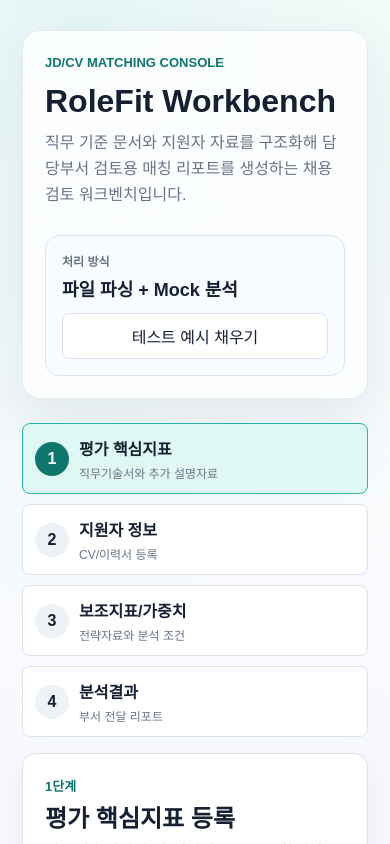
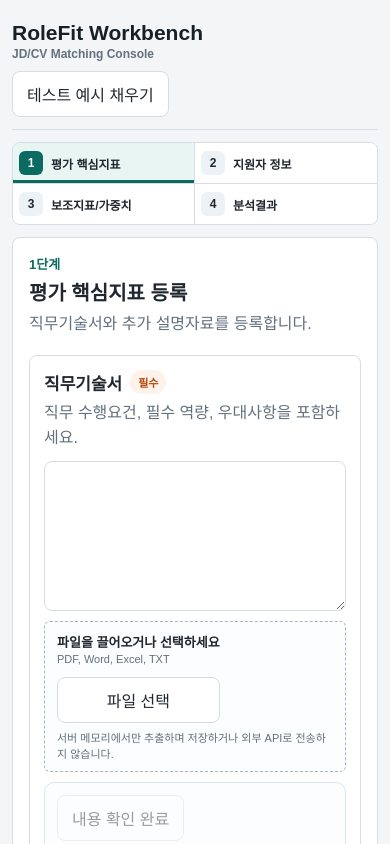
Before and after one commit to vibesong2042/-v2.0, a Next.js app: page / in a window 390 px wide. Shown: the top 844 px of the page. Built offline with nearby package versions, Linux system fonts and the light colour scheme.

Commit message:
Redesign RoleFit as an operations console

```diff
--- a/app/components/DocumentInputCard.tsx
+++ b/app/components/DocumentInputCard.tsx
@@ -185,12 +185,16 @@ export function DocumentInputCard({
           ref={inputRef}
           type="file"
         />
-        <strong>파일을 끌어오거나 선택하세요</strong>
-        <span>PDF, Word, Excel, TXT 파일을 지원합니다.</span>
-        <small>현재 파일은 서버 메모리에서만 텍스트 추출하며 저장하지 않고 외부 API로 전송하지 않습니다.</small>
-        <button type="button" onClick={() => inputRef.current?.click()}>
-          파일 선택
-        </button>
+        <div className="compactUploadRow">
+          <div>
+            <strong>파일을 끌어오거나 선택하세요</strong>
+            <span>PDF, Word, Excel, TXT</span>
+          </div>
+          <button type="button" onClick={() => inputRef.current?.click()}>
+            파일 선택
+          </button>
+        </div>
+        <small>서버 메모리에서만 추출하며 저장하거나 외부 API로 전송하지 않습니다.</small>
       </div>
 
       {value.parseStatus === "parsing" ? <p className="parseInfo">문서 텍스트를 추출하고 있습니다.</p> : null}
--- a/app/components/StepNav.tsx
+++ b/app/components/StepNav.tsx
@@ -23,6 +23,7 @@ export function StepNav({
 
         return (
           <button
+            aria-current={state === "active" ? "step" : undefined}
             className={`stepButton ${state}`}
             key={step.title}
             onClick={() => onSelect(index)}
--- a/app/globals.css
+++ b/app/globals.css
@@ -1,17 +1,17 @@
 :root {
-  --bg: #f5f7fb;
+  --bg: #f3f5f7;
   --surface: #ffffff;
-  --surface-soft: #f8fbff;
-  --ink: #162033;
-  --muted: #697586;
-  --line: #dce4ef;
-  --accent: #2bb3a3;
-  --accent-strong: #0f766e;
-  --accent-soft: #dff8f4;
+  --surface-soft: #f7f9fa;
+  --ink: #20272f;
+  --muted: #63707d;
+  --line: #d7dde2;
+  --accent: #138a7e;
+  --accent-strong: #0b6b62;
+  --accent-soft: #e8f5f3;
   --blue: #3563e9;
   --danger: #b42318;
   --ok: #087443;
-  --shadow: 0 18px 50px rgba(30, 41, 59, 0.08);
+  --shadow: 0 4px 14px rgba(31, 42, 55, 0.06);
 }
 
 * {
@@ -20,9 +20,7 @@
 
 body {
   margin: 0;
-  background:
-    radial-gradient(circle at 20% 0%, rgba(43, 179, 163, 0.12), transparent 28%),
-    linear-gradient(180deg, #ffffff 0%, var(--bg) 42%);
+  background: var(--bg);
   color: var(--ink);
   font-family:
     Arial,
@@ -46,6 +44,15 @@ button {
   padding: 10px 14px;
 }
 
+button:focus-visible,
+input:focus-visible,
+select:focus-visible,
+textarea:focus-visible,
+summary:focus-visible {
+  outline: 3px solid rgba(19, 138, 126, 0.24);
+  outline-offset: 2px;
+}
+
 button:disabled {
   cursor: not-allowed;
   opacity: 0.45;
@@ -59,55 +66,69 @@ button:disabled {
 }
 
 .shell {
-  width: min(1280px, 100%);
+  width: min(1360px, 100%);
   margin: 0 auto;
-  padding: 30px 22px 48px;
+  padding: 18px 22px 48px;
 }
 
-.appHero {
-  display: grid;
-  grid-template-columns: minmax(0, 1fr) 260px;
-  gap: 28px;
-  align-items: end;
-  margin-bottom: 24px;
-  padding: 32px;
-  border: 1px solid rgba(220, 228, 239, 0.75);
-  border-radius: 18px;
-  background: rgba(255, 255, 255, 0.8);
-  box-shadow: var(--shadow);
+.appHeader {
+  display: flex;
+  min-height: 64px;
+  align-items: center;
+  justify-content: space-between;
+  gap: 20px;
+  margin-bottom: 12px;
+  border-bottom: 1px solid var(--line);
+  background: transparent;
 }
 
-.appHero h1 {
-  max-width: 760px;
-  margin: 0 0 12px;
-  font-size: clamp(32px, 4vw, 56px);
-  letter-spacing: 0;
-  line-height: 1.08;
+.productIdentity {
+  display: flex;
+  min-width: 0;
+  align-items: baseline;
+  gap: 12px;
 }
 
-.appHero p {
-  max-width: 700px;
+.productIdentity h1 {
   margin: 0;
-  color: var(--muted);
-  line-height: 1.6;
+  color: #172027;
+  font-size: 21px;
+  line-height: 1.2;
 }
 
-.eyebrow {
-  margin: 0 0 10px !important;
-  color: var(--accent-strong) !important;
-  font-size: 13px;
-  font-weight: 900;
-  text-transform: uppercase;
+.productIdentity span {
+  color: var(--muted);
+  font-size: 12px;
+  font-weight: 700;
 }
 
-.heroStatus {
-  border: 1px solid var(--line);
-  border-radius: 14px;
-  background: var(--surface-soft);
-  padding: 16px;
+.workspaceStatus {
+  display: flex;
+  flex-wrap: wrap;
+  align-items: center;
+  justify-content: flex-end;
+  gap: 8px;
 }
 
-.heroStatus span,
+.environmentBadge {
+  display: inline-flex;
+  min-height: 28px;
+  align-items: center;
+  border: 1px solid #9dc8c1;
+  border-radius: 6px;
+  background: #edf8f6;
+  color: #17665b;
+  padding: 4px 9px;
+  font-size: 12px;
+  font-weight: 800;
+}
+
+.environmentBadge.muted {
+  border-color: var(--line);
+  background: #f7f8f9;
+  color: var(--muted);
+}
+
 .scoreSummary span {
   display: block;
   margin-bottom: 6px;
@@ -116,31 +137,32 @@ button:disabled {
   font-weight: 800;
 }
 
-.heroStatus strong {
-  display: block;
-  font-size: 18px;
-}
-
-.heroStatus button {
-  margin-top: 12px;
-  width: 100%;
-}
-
 .stepNav {
   display: grid;
   grid-template-columns: repeat(4, minmax(0, 1fr));
-  gap: 10px;
-  margin-bottom: 16px;
+  gap: 0;
+  margin-bottom: 12px;
+  border: 1px solid var(--line);
+  border-radius: 8px;
+  background: #fff;
+  overflow: hidden;
 }
 
 .stepButton {
   display: grid;
-  grid-template-columns: 34px minmax(0, 1fr);
-  gap: 10px;
+  grid-template-columns: 28px minmax(0, 1fr);
+  gap: 8px;
   align-items: center;
-  min-height: 78px;
-  padding: 12px;
+  min-height: 60px;
+  border: 0;
+  border-right: 1px solid var(--line);
+  border-radius: 0;
+  padding: 9px 12px;
   text-align: left;
+}
+
+.stepButton:last-child {
+  border-right: 0;
 }
 
 .stepButton strong,
@@ -155,20 +177,20 @@ button:disabled {
 }
 
 .stepButton.active {
-  border-color: var(--accent);
+  box-shadow: inset 0 -3px 0 var(--accent-strong);
   background: var(--accent-soft);
 }
 
 .stepButton.complete {
-  background: #f1f7ff;
+  background: #f7faf9;
 }
 
 .stepIndex {
   display: grid;
   place-items: center;
-  width: 34px;
-  height: 34px;
-  border-radius: 999px;
+  width: 28px;
+  height: 28px;
+  border-radius: 6px;
   background: #edf2f7;
   color: var(--ink);
   font-weight: 900;
@@ -187,9 +209,9 @@ button:disabled {
 .scoreSummary,
 .languagePanel {
   border: 1px solid var(--line);
-  border-radius: 14px;
+  border-radius: 8px;
   background: var(--surface);
-  box-shadow: 0 8px 30px rgba(30, 41, 59, 0.05);
+  box-shadow: none;
 }
 
 .workflowPanel {
@@ -230,8 +252,8 @@ button:disabled {
 
 .docCard {
   display: grid;
-  gap: 12px;
-  padding: 16px;
+  gap: 10px;
+  padding: 14px;
 }
 
 .docHeader {
@@ -425,15 +447,14 @@ textarea {
 
 .dropZone {
   display: grid;
-  place-items: center;
   gap: 6px;
-  min-height: 132px;
+  min-height: auto;
   border: 1px dashed #a8b4c5;
-  border-radius: 12px;
+  border-radius: 6px;
   background: #fbfdff;
   color: var(--muted);
-  padding: 18px;
-  text-align: center;
+  padding: 10px 12px;
+  text-align: left;
 }
 
 .dropZone.dragging {
@@ -441,12 +462,27 @@ textarea {
   background: var(--accent-soft);
 }
 
-.dropZone strong {
-  color: var(--ink);
+.compactUploadRow {
+  display: flex;
+  align-items: center;
+  justify-content: space-between;
+  gap: 12px;
 }
 
-.dropZone button {
-  margin-top: 4px;
+.compactUploadRow > div {
+  display: grid;
+  min-width: 0;
+  gap: 2px;
+}
+
+.compactUploadRow strong {
+  color: var(--ink);
+  font-size: 13px;
+}
+
+.compactUploadRow span,
+.dropZone small {
+  font-size: 11px;
 }
 
 .parseInfo,
@@ -650,6 +686,29 @@ textarea {
   border-radius: 12px;
   background: #ffffff;
   padding: 16px;
+}
+
+.analysisSetupGrid {
+  display: grid;
+  grid-template-columns: minmax(0, 1.15fr) minmax(340px, 0.85fr);
+  gap: 14px;
+  align-items: start;
+}
+
+.analysisConfigColumn {
+  display: grid;
+  gap: 14px;
+}
+
+.analysisSetupGrid .weightPanel,
+.analysisSetupGrid .languagePanel,
+.analysisSetupGrid .analysisTargetSummary {
+  margin-top: 0;
+}
+
+.analysisSetupGrid .weightGrid,
+.analysisSetupGrid .analysisTargetGrid {
+  grid-template-columns: repeat(2, minmax(0, 1fr));
 }
 
 .analysisTargetHeader {
@@ -1324,7 +1383,6 @@ pre {
 }
 
 @media (max-width: 980px) {
-  .appHero,
   .stepNav,
   .cardGrid,
   .weightGrid,
@@ -1339,10 +1397,6 @@ pre {
   .candidateCaseHeader,
   .candidateSummaryList button {
     grid-template-columns: 1fr;
-  }
-
-  .appHero {
-    padding: 22px;
   }
 
   .stepButton {
@@ -1362,3 +1416,102 @@ pre {
     text-align: left;
   }
 }
+
+@media (max-width: 768px) {
+  .shell {
+    padding: 12px 12px 36px;
+  }
+
+  .appHeader {
+    min-height: auto;
+    align-items: flex-start;
+    padding: 8px 0 12px;
+  }
+
+  .productIdentity {
+    display: grid;
+    gap: 2px;
+  }
+
+  .workspaceStatus .environmentBadge {
+    display: none;
+  }
+
+  .stepNav {
+    grid-template-columns: repeat(4, minmax(0, 1fr));
+  }
+
+  .stepButton {
+    grid-template-columns: 24px minmax(0, 1fr);
+    min-width: 0;
+    padding: 8px 6px;
+  }
+
+  .stepButton small {
+    display: none;
+  }
+
+  .stepButton strong {
+    overflow: hidden;
+    font-size: 12px;
+    text-overflow: ellipsis;
+    white-space: nowrap;
+  }
+
+  .stepIndex {
+    width: 24px;
+    height: 24px;
+    font-size: 12px;
+  }
+
+  .workflowPanel {
+    padding: 16px;
+  }
+
+  .analysisSetupGrid,
+  .analysisSetupGrid .weightGrid,
+  .analysisSetupGrid .analysisTargetGrid {
+    grid-template-columns: 1fr;
+  }
+
+  .compactUploadRow {
+    align-items: flex-start;
+  }
+}
+
+@media (max-width: 480px) {
+  .appHeader {
+    display: grid;
+    gap: 10px;
+  }
+
+  .workspaceStatus {
+    justify-content: flex-start;
+  }
+
+  .stepNav {
+    grid-template-columns: repeat(2, minmax(0, 1fr));
+  }
+
+  .stepButton:nth-child(2) {
+    border-right: 0;
+  }
+
+  .stepButton:nth-child(-n + 2) {
+    border-bottom: 1px solid var(--line);
+  }
+
+  .sectionHeader h2,
+  .panelHeader h2,
+  .emptyReport h2 {
+    font-size: 20px;
+  }
+
+  .compactUploadRow {
+    display: grid;
+  }
+
+  .compactUploadRow button {
+    width: 100%;
+  }
+}
--- a/app/page.tsx
+++ b/app/page.tsx
@@ -443,23 +443,19 @@ export default function Home() {
 
   return (
     <main className="shell">
-      <section className="appHero">
-        <div>
-          <p className="eyebrow">JD/CV Matching Console</p>
+      <header className="appHeader">
+        <div className="productIdentity">
           <h1>RoleFit Workbench</h1>
-          <p>
-            직무 기준 문서와 지원자 자료를 구조화해 담당부서 검토용 매칭 리포트를 생성하는
-            채용 검토 워크벤치입니다.
-          </p>
+          <span>JD/CV Matching Console</span>
         </div>
-        <div className="heroStatus">
-          <span>처리 방식</span>
-          <strong>파일 파싱 + Mock 분석</strong>
+        <div className="workspaceStatus" aria-label="실행 환경">
+          <span className="environmentBadge">Local</span>
+          <span className="environmentBadge muted">Mock AI Shadow</span>
           <button type="button" onClick={fillDemoExample}>
             테스트 예시 채우기
           </button>
         </div>
-      </section>
+      </header>
 
       <StepNav activeStep={activeStep} onSelect={setActiveStep} steps={steps} />
 
@@ -574,6 +570,8 @@ export default function Home() {
             <p>분석 조건을 먼저 확인한 뒤, 필요하면 팀 전략과 관리자 의견을 보강합니다.</p>
           </div>
 
+          <div className="analysisSetupGrid">
+            <div className="analysisConfigColumn">
               <WeightPanel onChange={setWeights} weights={weights} />
 
               <div className="languagePanel">
@@ -592,6 +590,7 @@ export default function Home() {
               <p className="parseInfo">다국어 리포트는 확장 예정입니다. 현재 결과는 한국어로 제공됩니다.</p>
             ) : null}
               </div>
+            </div>
 
             <section className="analysisTargetSummary" aria-label="분석 대상 요약">
               <div className="analysisTargetHeader">
@@ -607,6 +606,7 @@ export default function Home() {
                 ))}
               </div>
             </section>
+          </div>
 
           {!analysisState.ok ? (
             <ul className="blockingReasons">
```
Also changed, not shown: 1 other file (tests, documents, lock files or other folders). Lines whose indentation alone changed are shown as unchanged.
